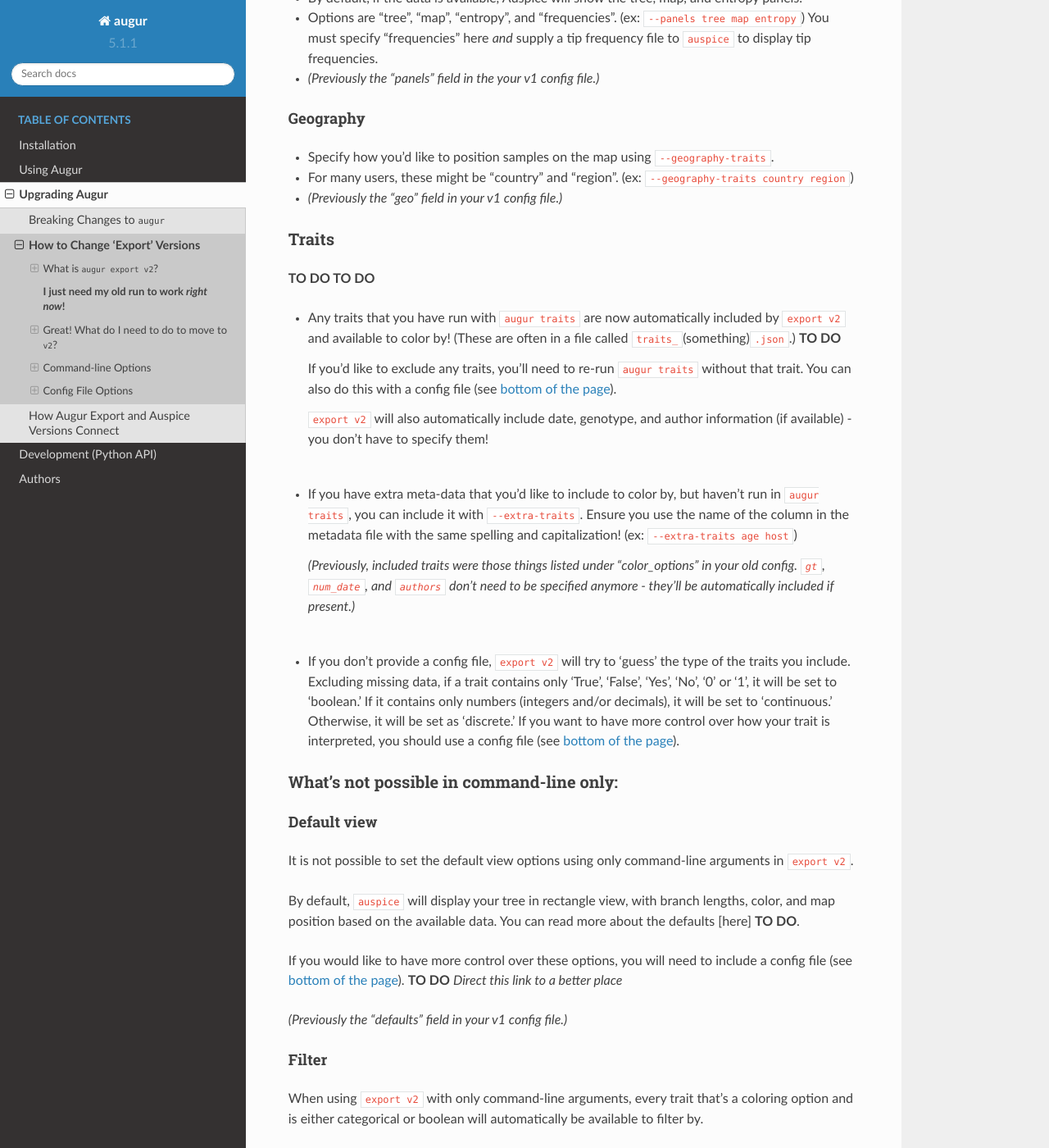
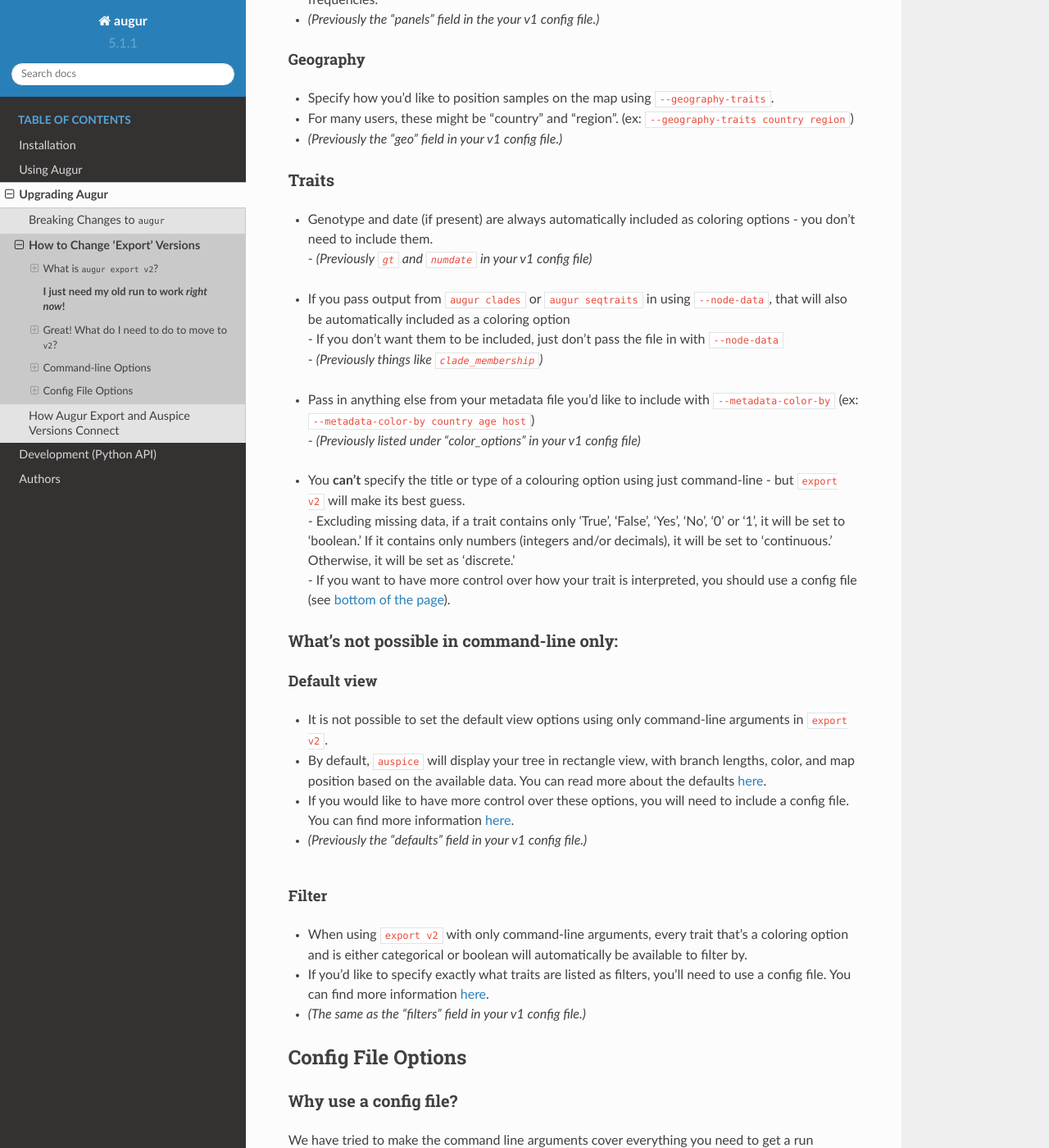
Before and after one commit to nextstrain/augur, a Sphinx documentation site: the page built from docs/exportv.md, in a window 1280 px wide and 1400 px high, scrolled down 3495 px. Shown: the whole window at 82% size. Built offline with Sphinx 7.4.7 and the Read the Docs theme 2.0.0, drawn with Linux system fonts in a browser that asks for light colours; the version number is read from the project's files by our own code; some of the changed text lies outside the part shown.

Commit message:
export docs almost complete

````diff
--- a/docs/exportv.md
+++ b/docs/exportv.md
@@ -3,9 +3,7 @@
 <span style="color:blue">
 
 TO DO:
-* **Update what's a colorby in CL to whatever we decide.**
-* Update filter behaviour and explanation
-* Explanation of config files and how/when overrides happen with CL. _Will be easier to write when we have resolved all questions ourselves_ (needs to include default view info)
+* Check CL and config override stuff
 * Decide how best to explain `--title` and `--maintainers` so that works both for CL and with snakemake _Current explanataion ok?_
 * Are we including 'advanced config' options...?
 
@@ -18,7 +16,7 @@ The `augur export` function is getting an upgrade! This is tied to an upgrade to
 ### Why did we make this change?
 * **Compactness**: Tree and Meta JSON files are now combined, so you only have to worry about one output file
 * **Flexibility**: The new v2 JSONs allow us flexiblity to include more features and data, and will let us move towards getting in line with existing conventions like GFF and BibTex
-* **Ease of use**: Users commonly got confused by the 'config' file. For basic runs you can now specify everything you need to see your data right in the command-line - no 'config' file needed! For more advanced exports, you can still specify a config file with more detail. (See [bottom of the page](#how-do-i-use-a-config-file-in-v2))
+* **Ease of use**: Users commonly got confused by the 'config' file. For basic runs you can now specify everything you need to see your data right in the command-line - no 'config' file needed! For more advanced exports, you can still specify a config file with more detail. (See [bottom of the page](#config-file-options))
 
 ## **I just need my old run to work _right now_!**
 *When you upgrade to the latest version of `augur`, `augur export` will no longer work.* But we understand you may not have time to make the change right this second, and that there's nothing more frustrating than having a run break right before a presentation or deadline!
@@ -33,9 +31,9 @@ To use the new version, use `augur export v2`. You'll need to make a few changes
 ## Great! What do I need to do to move to `v2`?
 You can always get a full overview of the arguments for export v2 with `augur export v2 --help`.
 
-You can now choose between exporting using just the command-line or using a combination of the command-line and config file. Remember that generally **any command line options you use will override the same option in your config file**.
+You can now choose between exporting using just the command-line, or using a combination of the command-line and config file. Remember that generally **any command line options you use will override the same option in your config file**.
 
-We'll first cover what's the same/almost the same as in `export v1`, which are all things that must be passed in via command-line. Then we'll cover how to use [command-line options](#command-line-options), and finally how to use a [config file](#how-do-i-use-a-config-file-in-v2).
+We'll first cover what's the same/almost the same as in `export v1`, which are all things that must be passed in via command-line. Then we'll cover how to use [command-line options](#command-line-options), and finally how to use a [config file](#config-file-options).
 
 
 ### What's the same:
@@ -51,12 +49,11 @@ Instead of specifying two output files (`--output-tree` and `--output-meta`) you
 For example, if your old files were `auspice/virus_AB_tree.json` and `auspice/virus_AB_meta.json`, you might want to call the single output `auspice/virus_AB.json` - or if you want to tell it apart from your v1 export, you might call it `auspice/virus_ABv2.json`.
 
 ### How Coloring by Traits is Smarter
-**TO DO**
 Previously config files always had to include `gt` and `num_date` to allow coloring by genotype and date, respectively. If you had run `augur clades`, you had to remember to add `clade_membership` to the config file, and if you'd run `augur seqtraits` you had to add every resulting option.
 
-We've made things a little smarter! You never have to include `gt` or `num_date` in command-line or config - if the right data is sent export v2, they'll automatically be included as a coloring option. The same is true for `augur clades` and `augur seqtraits` - if you pass the resulting JSON files in with `--node-data`, they'll be included as coloring options.
+We've made things a little smarter! You never have to include `gt` or `num_date` in the command-line or config file - if the right data is sent to export v2, they'll automatically be included as a coloring option. The same is true for `augur clades` and `augur seqtraits` - if you pass the resulting JSON files in with `--node-data`, they'll be included as coloring options. _(If you don't want them as a coloring option, just don't pass in the files!)_
 
-_Everything else_ you want to have as a coloring option must be specified either by `--traits-to-color` or in the config file (what's specified in `--traits-to-color` will override what's in the config file).
+_Everything else_ you want to have as a coloring option must be specified either by `--metadata-color-by` or in the config file (what's specified in `--metadata-color-by` will override what's in the config file).
 
 ## Command-line Options
 Remember that generally **any command line options you use will override the same option in your config file**.
@@ -106,45 +103,34 @@ Remember that generally **any command line options you use will override the sam
 
 #### Traits
 
-**TO DO TO DO**
+* Genotype and date (if present) are always automatically included as coloring options - you don't need to include them.<br>  - _(Previously `gt` and `numdate` in your v1 config file)_
+  <br><br>
+* If you pass output from `augur clades` or `augur seqtraits` in using `--node-data`, that will also be automatically included as a coloring option <br>  - If you don't want them to be included, just don't pass the file in with `--node-data` <br>  - _(Previously things like `clade_membership`)_
+<br><br>
+* Pass in anything else from your metadata file you'd like to include with `--metadata-color-by` (ex: `--metadata-color-by country age host`) <br>  - _(Previously listed under "color_options" in your v1 config file)_
+<br><br>
+* You **can't** specify the title or type of a colouring option using just command-line - but `export v2` will make its best guess. <br>  - Excluding missing data, if a trait contains only 'True', 'False', 'Yes', 'No', '0' or '1', it will be set to 'boolean.' If it contains only numbers (integers and/or decimals), it will be set to 'continuous.' Otherwise, it will be set as 'discrete.' <br>  - If you want to have more control over how your trait is interpreted, you should use a config file (see [bottom of the page](#config-file-options)).
 
-* Any traits that you have run with `augur traits` are now automatically included by `export v2` and available to color by! (These are often in a file called `traits_`(something)`.json`.) **TO DO**
-
-  If you'd like to exclude any traits, you'll need to re-run `augur traits` without that trait. You can also do this with a config file (see [bottom of the page](#how-do-i-use-a-config-file-in-v2)).
-
-  `export v2` will also automatically include date, genotype, and author information (if available) - you don't have to specify them!
-<br>
-
-* If you have extra meta-data that you'd like to include to color by, but
-haven't run in `augur traits`, you can include it with `--extra-traits`.
-Ensure you use the name of the column in the metadata file with the same
-spelling and capitalization!
-(ex: `--extra-traits age host`)
-
-  *(Previously, included traits were those things listed under "color_options" in your old config. `gt`, `num_date`, and `authors` don't need to be specified anymore - they'll be automatically included if present.)*
-<br>
-
-* If you don't provide a config file, `export v2` will try to 'guess' the type of the traits you include. Excluding missing data, if a trait contains only 'True', 'False', 'Yes', 'No', '0' or '1', it will be set to 'boolean.' If it contains only numbers (integers and/or decimals), it will be set to 'continuous.' Otherwise, it will be set as 'discrete.' If you want to have more control over how your trait is interpreted, you should use a config file (see [bottom of the page](#how-do-i-use-a-config-file-in-v2)).
 
 
 
 ### What's not possible in command-line only:
 #### Default view
-It is not possible to set the default view options using only command-line arguments in `export v2`.
+* It is not possible to set the default view options using only command-line arguments in `export v2`.
 
-By default, `auspice` will display your tree in rectangle view, with branch lengths, color, and map position based on the available data. You can read more about the defaults [here] **TO DO**.
+* By default, `auspice` will display your tree in rectangle view, with branch lengths, color, and map position based on the available data. You can read more about the defaults [here](#id6).
 
-If you would like to have more control over these options, you will need to include a config file (see [bottom of the page](#how-do-i-use-a-config-file-in-v2)). **TO DO** _Direct this link to a better place_
+* If you would like to have more control over these options, you will need to include a config file. You can find more information [here](#id6).
 
-  _(Previously the "defaults" field in your v1 config file.)_
+* _(Previously the "defaults" field in your v1 config file.)_
 <br>
 
 #### Filter
-When using `export v2` with only command-line arguments, every trait that's a coloring option and is either categorical or boolean will automatically be available to filter by.
+* When using `export v2` with only command-line arguments, every trait that's a coloring option and is either categorical or boolean will automatically be available to filter by.
 
-If you'd like to specify exactly what traits are listed as filters, you'll need to use a config file. You can find more information [here]. **TO DO**
+* If you'd like to specify exactly what traits are listed as filters, you'll need to use a config file. You can find more information [here](#filters).
 
-  _(The same as the "filters" field in your v1 config file.)_
+*  _(The same as the "filters" field in your v1 config file.)_
 
 
 
@@ -156,7 +142,7 @@ We have tried to make the command line arguments cover everything you need to ge
 With a config file, you can:
 * Specify exactly what you want as a filter option
 * Set the default display view
-* Give color-by traits more specific titles to display
+* Give color-by traits more specific titles
 * Specify color-by trait type
 * _More advanced (flu?) options_ **TO DO**
 
@@ -166,16 +152,16 @@ It is important to remember that if you set an option both in the config file _a
 There are a couple of exceptions to this:
 * There is no way to set default display views using command line only, so using `"display_defaults"` in your config file will set this
 * There is no way to modify the default filters displayed when using command line only, so using `"filters"` in your config file will set this
-* **???** _INCLUDE HOW THIS AFFECTS TRAITS DEPENDING ON HOW WE DECIDE THIS IN CL_
-**TO DO**
+* If you set color-by options in command-line using `--metadata-color-by` _and_ pass in a config file, only the things listed in `--metadata-color-by` will be coloring options, but if they have a 'title' and 'type' set in the config file, these will be used.
+
 
 ### Using a Config File
-You will always need to pass in some information, like your tree and metadata, via the command line. Jump back up to [What's the same](#what-s-the-same) and
+* You will always need to pass in some information, like your tree and metadata, via the command line. Jump back up to [What's the same](#what-s-the-same) and
 [What's almost the same](#what-s-almost-the-same) to see what these are.
 
-You'll also need to use `--auspice-config` to pass in the config file you'd like to use (this is the same as in export v1).
+* You'll also need to use `--auspice-config` to pass in the config file you'd like to use (this is the same as in export v1).
 
-**Remember:** You don't have to include every field in your config file if you specify it in the command line (or are happy with the default) instead.
+* **Remember:** You don't have to include every field in your config file - you can specify it in the command line (or use the default default) instead, if you prefer.
 
 #### Config file format
 Just like in export v1, the config file is a JSON-format file. _It is important that everything in your config file is enclosed in one pair of curly brackets._ These can be on a separate line at the very top and very bottom of your file.
@@ -185,7 +171,7 @@ Syntax is important - if you are getting errors, ensure all your brackets and qu
 _Export v2 config files are generally very simliar to export v1, but there are a few changes._ They are explained in detail below, or you can see [an example of converting a v1 config to v2](#using-an-old-export-v1-config).
 
 #### General Display
-All of the options listed here go directly inside the main pair of curly brackets. See the [end of this section] for an example.
+All of the options listed here go directly inside the main pair of curly brackets. See the [end of this section](#example) for an example.
 
 ##### Title
 * Specify the title of your run using `"title"`.
@@ -260,24 +246,23 @@ Here is an example of how all of the above options would fit into a config file
   ```
 
 #### Traits
-**CHECK THIS WHOLE BIT FOR HOW WE END UP MAKING CONFIG/CL WORK TOGETHER**
+**Remember that if you are using `--metadata-color-by` on the command-line, only the traits given there will be color-by options! To include everything in your config file, don't use `--metadata-color-by`.
 
 In the export v1 config file, `"color_options"` was used to specify and describe traits that you wanted as colouring options. This is now replaced by `"colorings"`, and works in a very similar way.
 
-As in export v1, the `"colorings"` section of the config file will hold all the trait information within its curly brackets (see [the example]). You should provide traits using the column name in the metadata.
+As in export v1, the `"colorings"` section of the config file will hold all the trait information within its curly brackets (see [the example](#example)). You should provide traits using the column name in the metadata.
 
 If you wish, you can provide more information about the trait using `"title"` (what should display in the drop-down menu in Auspice - previously `"menuItem"` in export v1) and `"type"` (should the trait be treated as ordinal, boolean, continuous, or categorical). If you don't provide these, export v2 will simply use the trait name as provided and try to guess the type. The export v1 options `"legendTitle"` and `"key"` are no longer used.
 
-Unless you want to change the name displayed, you _no longer_ need to include `gt`, `num_date`, `clade_membership`, or `augur seqtraits` output (ex: drug resistance information) in your config file - if that information is present, it will automatically be included. To exclude it, simply don't pass in the corresponding file to `--node-data`.
+Unless you want to change the name displayed, you _no longer_ need to include `gt`, `num_date`, `clade_membership`, or `augur seqtraits` output (like clade or drug resistance information) in your config file - if that information is present, it will automatically be included. To exclude it, simply don't pass in the corresponding file to `--node-data`.
 
-**TO DO**
 ##### Config file only
-To specify coloring options using only a config file, **do not** use `--traits-to-color` in the command line. Then include all traits you want as coloring options in `"colorings"` in the config file. As mentioned above, you can include `"title"` and `"type"` information, or not.
+To specify coloring options using only a config file, **do not** use `--metadata-color-by` in the command line. Then include all traits you want as coloring options in `"colorings"` in the config file. As mentioned above, you can include `"title"` and `"type"` information, or not.
 
 ##### Config file and Command Line
-**Using `--traits-to-color` on the command line will override what's included in `"colorings"` in the config file to decide what will be a coloring option.** If a trait is listed in `--traits-to-color` and not in the config, it will be included. If a trait is in the config but not in `--traits-to-color` it will be excluded. _However_, if a trait is in both, but has `"title"` and `"type"` information in the config file, this information _will_ be used by export v2.
+**Using `--metadata-color-by` on the command line will override what's included in `"colorings"` in the config file to decide what will be a coloring option.** If a trait is listed in `--metadata-color-by` and not in the config, it will be included. If a trait is in the config but not in `--metadata-color-by` it will be excluded. _However_, if a trait is in both, but has `"title"` and `"type"` information in the config file, this information _will_ be used by export v2.
 
-In short, if using a config file and the command line, ensure everything you want as a coloring option is in `--traits-to-color`. You only need to also include it `"colorings"` in the config file if you want to set the `"title"` and/or `"type"`.
+In short, if using a config file and the command line, ensure everything you want as a coloring option is in `--metadata-color-by`. You only need to also include it `"colorings"` in the config file if you want to set the `"title"` and/or `"type"`.
 
 ##### Example
 Here's an example of how display and trait options (for `age`, `hospitalized`, `country`, and `region`) might fit together in a config file:
````
Also changed, not shown: other parts of docs/exportv.md (+1 -1 lines).
